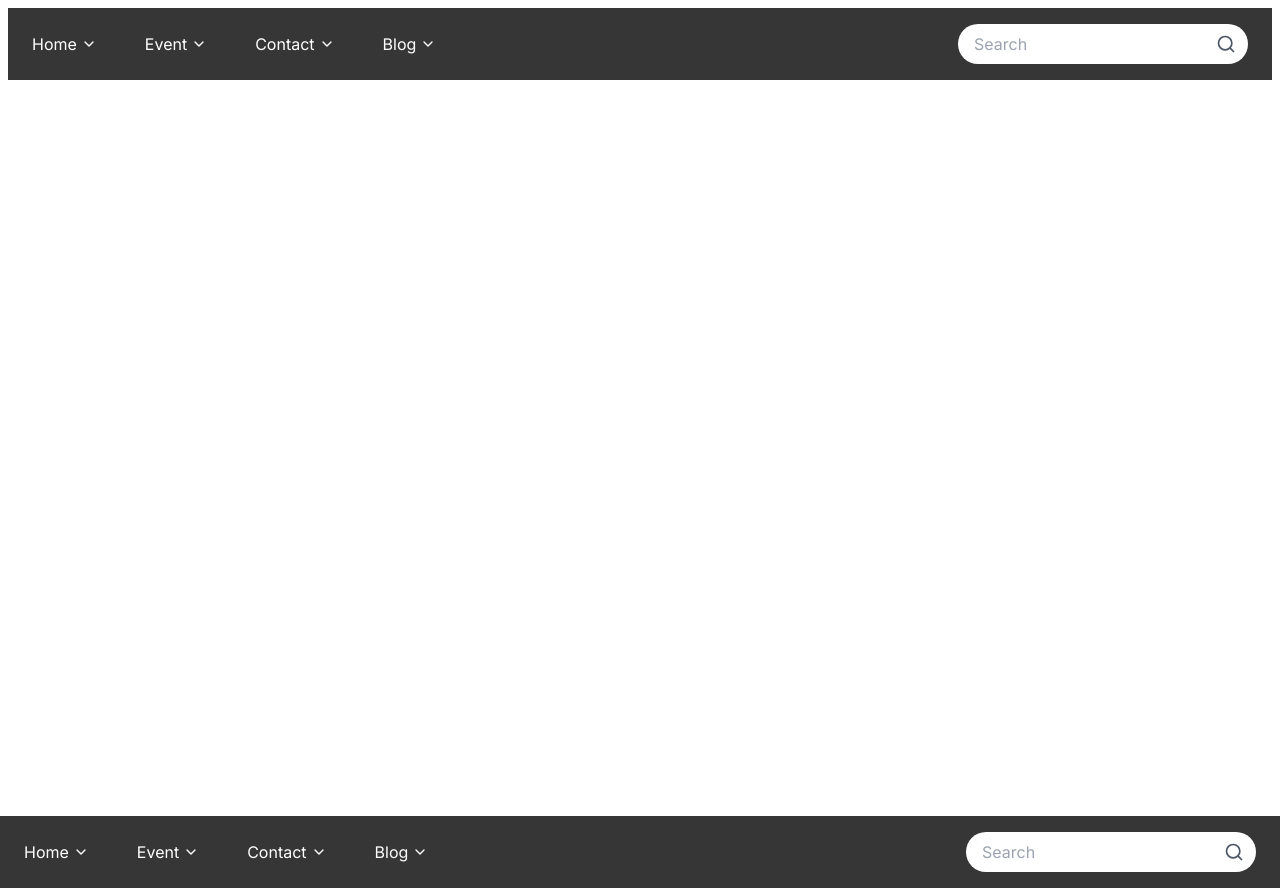
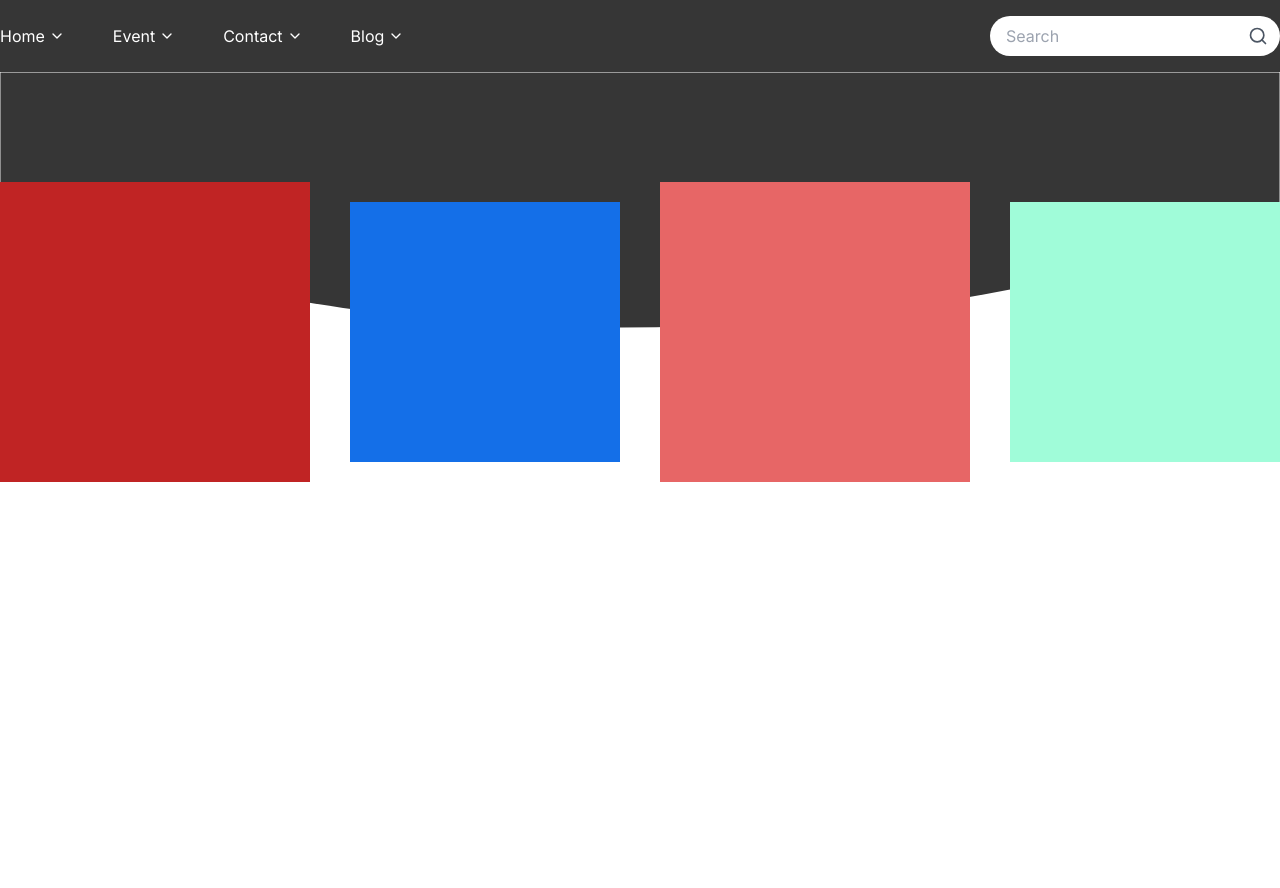
Before and after one commit to nrbnayon/Innovate-Next, a Next.js app: page / in a window 1280 px wide. After the commit the page ends 800 px from the top, so only its background shows below. Built offline with nearby package versions, Linux system fonts and the light colour scheme.

Commit message:
Added Hero/Banner Section

```diff
--- a/src/app/layout.js
+++ b/src/app/layout.js
@@ -12,10 +12,9 @@ export default function RootLayout({ children }) {
   return (
     <html lang="en">
       <body className={`${inter.className}  antialiased `}>
-        <main className="max-w-screen-[1441px] mx-auto w-full p-2 bg-white">
+        <main className="max-w-[1441px] w-full mx-auto p-2 md:p-0 bg-white">
           <div className="min-h-screen">{children}</div>
         </main>
-        {children}
       </body>
     </html>
   );
--- a/src/app/page.js
+++ b/src/app/page.js
@@ -1,9 +1,11 @@
+import HeroSection from "@/components/HeroSection";
 import Navbar from "@/components/Navbar";
 
 export default function Home() {
   return (
     <div>
-      <Navbar/>
+      <Navbar />
+      <HeroSection/>
     </div>
   );
 }
--- /dev/null
+++ b/src/components/HeroSection.jsx
@@ -0,0 +1,93 @@
+"use client";
+import React, { useRef, useEffect } from "react";
+
+const HeroSection = () => {
+  const boxesData = [
+    { size: 300, color: "#C02424" },
+    { size: 260, color: "#146FE8" },
+    { size: 300, color: "#E76666" },
+    { size: 260, color: "#A0FCD9" },
+  ];
+
+  const boxRefs = useRef([]);
+
+  useEffect(() => {
+    const boxes = boxRefs.current;
+
+    const handleMouseEnter = (index) => {
+      boxes.forEach((box, i) => {
+        if (i === index) {
+          box.style.transform = "scale(1.15)";
+          box.style.zIndex = "10";
+          box.style.flexGrow = "2";
+        } else {
+          box.style.transform = "scale(0.9)";
+          box.style.zIndex = "1";
+          box.style.flexGrow = "1";
+        }
+      });
+    };
+
+    const handleMouseLeave = () => {
+      boxes.forEach((box) => {
+        box.style.transform = "scale(1)";
+        box.style.zIndex = "1";
+        box.style.flexGrow = "1";
+      });
+    };
+
+    boxes.forEach((box, index) => {
+      box.addEventListener("mouseenter", () => handleMouseEnter(index));
+      box.addEventListener("mouseleave", handleMouseLeave);
+    });
+
+    return () => {
+      boxes.forEach((box, index) => {
+        box.removeEventListener("mouseenter", () => handleMouseEnter(index));
+        box.removeEventListener("mouseleave", handleMouseLeave);
+      });
+    };
+  }, []);
+
+  return (
+    <div className="h-[600px] relative">
+      {/* Curved background */}
+      <div className="h-64">
+        <svg
+          className="w-full mx-auto h-full"
+          preserveAspectRatio="none"
+          viewBox="0 0 1442 259.03"
+        >
+          <path
+            d="M0.5 146.79L0.5 0.5L1441.5 0.5L1441.5 146.79C788.24 349.1 208.64 231.09 0.5 146.79Z"
+            fill="#363636"
+            fillOpacity="1"
+            fillRule="nonzero"
+          />
+        </svg>
+      </div>
+
+      <div className="absolute max-w-7xl mx-auto flex justify-between items-center inset-0 -top-20 space-x-10">
+        {boxesData.map((box, index) => (
+          <div
+            key={index}
+            ref={(el) => (boxRefs.current[index] = el)}
+            className="box"
+            style={{
+              width: `${box.size}px`,
+              height: `${box.size}px`,
+              backgroundColor: box.color,
+              transition: "all 0.4s ease",
+              flexGrow: 1,
+              flexShrink: 1,
+              flexBasis: "auto",
+              transformOrigin: "center",
+            }}
+          />
+        ))}
+      </div>
+    </div>
+  );
+};
+
+export default HeroSection;
--- a/src/components/Navbar.jsx
+++ b/src/components/Navbar.jsx
@@ -11,9 +11,9 @@ const Navbar = () => {
   ];
 
   return (
-    <nav className="bg-[#363636] text-white py-4 px-6 mb-0">
+    <nav className="bg-[#363636] py-4">
       <div className="max-w-7xl mx-auto flex justify-between items-center">
-        <div className="flex space-x-12">
+        <div className="flex space-x-12 text-white">
           {navlinks.map((link) => (
             <div key={link.path} className="relative group">
               <Link
```
